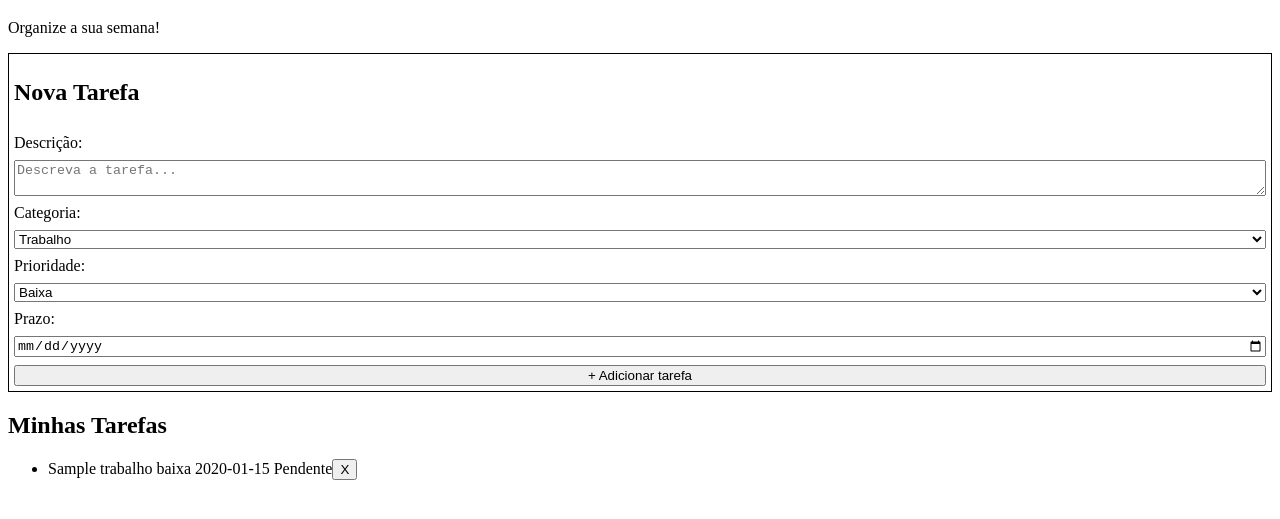
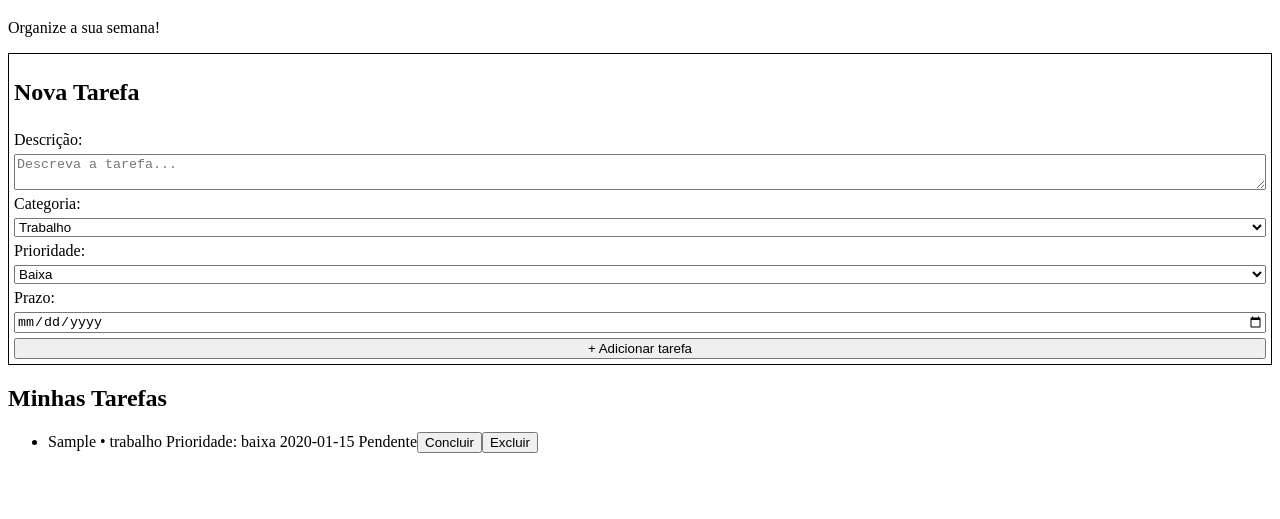
Before and after one commit to debhel/gerenciador-tarefas, a plain HTML site: page index.html in a window 1280 px wide. Both pictures are taken after typing "Sample", "2020-01-15" into the empty fields and a click on the button "+ Adicionar tarefa". Shown: the part 61-580 px from the top of the page. Drawn offline with Linux system fonts and the light colour scheme.

Commit message:
Adicionando o botão de concluir tarefa

```diff
--- a/css/style.css
+++ b/css/style.css
@@ -6,5 +6,5 @@
 #formTarefa{
     display: flex;
     flex-direction: column;
-    gap: 8px;
+    gap: 5px;
 }
--- a/js/script.js
+++ b/js/script.js
@@ -12,7 +12,7 @@ document.addEventListener("DOMContentLoaded", function(){
         let tarefaID = e.target.id;
         let recebeR = 0;
 
-        for(let r = 0; r< vetorTarefas.length; r++){
+        for(let r = 0; r < vetorTarefas.length; r++){
             if(vetorTarefas[r].id == tarefaID){
                 recebeR = r;
                 break;
@@ -42,27 +42,39 @@ document.addEventListener("DOMContentLoaded", function(){
 
         for(let r = 0; r < vetorTarefas.length; r++){
             const addLi = document.createElement('li');
-            const addBotao = document.createElement('button');
+            const botaoExcluir = document.createElement('button');
+            const botaoConcluir = document.createElement('button');
             const vetorPosicao = vetorTarefas[r];
             let status;
 
-            addBotao.setAttribute("id", vetorTarefas[r].id);
+            botaoExcluir.setAttribute("id", vetorTarefas[r].id);
+            botaoConcluir.setAttribute("id", vetorTarefas[r].id);
 
             if(vetorPosicao.situacao == false){
                 status = "Pendente";
             }else{
-                status = "Concluída";
+                status = "Concluida";
             }
 
-            addLi.textContent = vetorPosicao.descricao + " " +
-            vetorPosicao.categoria + " " + vetorPosicao.prioridade + " " +
+            addLi.textContent = vetorPosicao.descricao + " \u2022 " +
+            vetorPosicao.categoria + " Prioridade: " + vetorPosicao.prioridade + " " +
             vetorPosicao.prazo + " " + status;
-            addBotao.textContent = "X";
-
-            addBotao.addEventListener("click", excluirTarefa);
+            botaoConcluir.textContent = "Concluir";
+            botaoExcluir.textContent = "Excluir";
 
             listaTarefas.appendChild(addLi);
-            addLi.appendChild(addBotao);
+            addLi.appendChild(botaoConcluir);
+            addLi.appendChild(botaoExcluir);
+
+            botaoExcluir.addEventListener("click", excluirTarefa);
+            botaoConcluir.addEventListener("click", function(e){
+                    vetorPosicao.situacao = true;
+
+                    addLi.removeChild(botaoConcluir);
+
+                    salvarDados();
+                    exibirTarefas();
+            });
         }
     }
 
```
